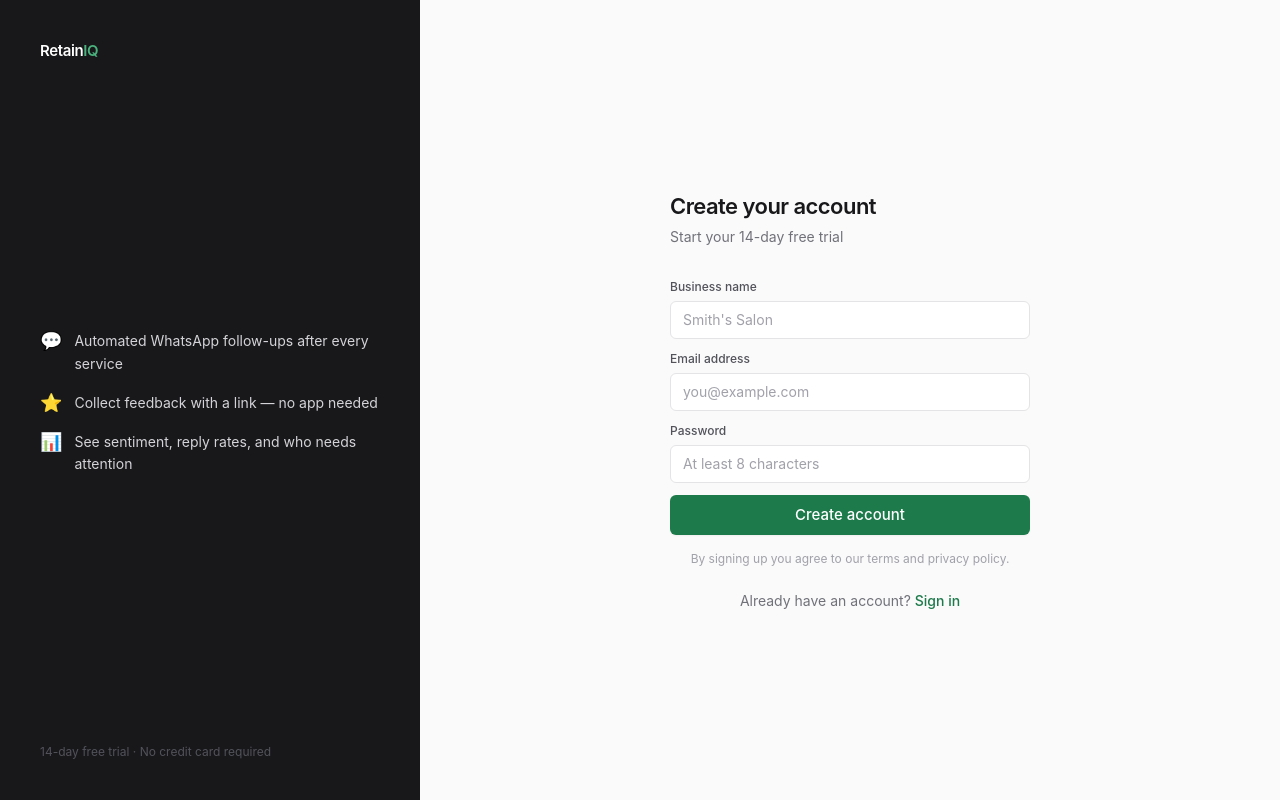
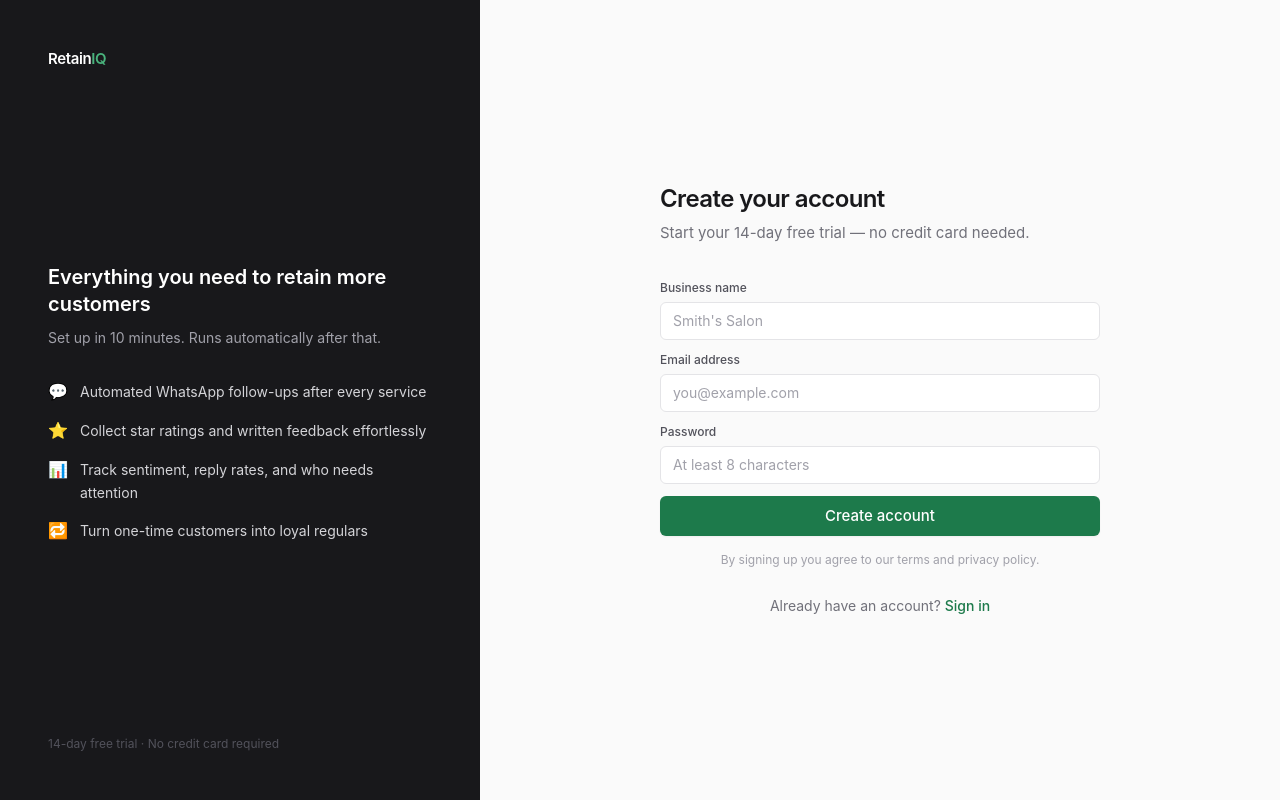
Before and after one commit to alexandresafernandes-png/RetainIQ, a Next.js app in the folder Verce/retain-iq/: page /register in a window 1280 px wide. Built offline with nearby package versions, Linux system fonts and the light colour scheme.

Commit message:
Update page.tsx

```diff
--- a/Verce/retain-iq/src/app/(auth)/register/page.tsx
+++ b/Verce/retain-iq/src/app/(auth)/register/page.tsx
@@ -2,58 +2,82 @@ import type { Metadata } from "next";
 import Link from "next/link";
 import RegisterForm from "./RegisterForm";
 
-export const metadata: Metadata = { title: "Create account" };
+export const metadata: Metadata = { title: "Create account — RetainIQ" };
+
+const FEATURES = [
+  { icon: "💬", text: "Automated WhatsApp follow-ups after every service" },
+  { icon: "⭐", text: "Collect star ratings and written feedback effortlessly" },
+  { icon: "📊", text: "Track sentiment, reply rates, and who needs attention" },
+  { icon: "🔁", text: "Turn one-time customers into loyal regulars" },
+];
 
 export default function RegisterPage() {
   return (
-    <div className="min-h-screen flex" style={{ background: "var(--bg)" }}>
-      {/* Left panel */}
-      <div className="hidden lg:flex w-[420px] shrink-0 flex-col justify-between p-10 bg-zinc-900">
+    <div className="min-h-screen w-full flex" style={{ background: "var(--bg)" }}>
+
+      {/* ── Dark left panel (desktop only) ── */}
+      <div className="hidden lg:flex flex-col justify-between w-[480px] shrink-0 p-12 bg-zinc-900">
         <Link href="/" className="text-[15px] font-semibold tracking-tight text-white">
           Retain<span className="text-brand-400">IQ</span>
         </Link>
-        <div className="space-y-4">
-          {[
-            { icon: "💬", text: "Automated WhatsApp follow-ups after every service" },
-            { icon: "⭐", text: "Collect feedback with a link — no app needed" },
-            { icon: "📊", text: "See sentiment, reply rates, and who needs attention" },
-          ].map(({ icon, text }) => (
-            <div key={text} className="flex items-start gap-3">
-              <span className="text-lg leading-none mt-0.5">{icon}</span>
-              <p className="text-zinc-300 text-sm leading-relaxed">{text}</p>
-            </div>
-          ))}
+
+        <div className="space-y-8">
+          <div>
+            <h2 className="text-xl font-semibold text-white mb-2 leading-snug">
+              Everything you need to retain more customers
+            </h2>
+            <p className="text-zinc-400 text-sm leading-relaxed">
+              Set up in 10 minutes. Runs automatically after that.
+            </p>
+          </div>
+          <ul className="space-y-4">
+            {FEATURES.map(({ icon, text }) => (
+              <li key={text} className="flex items-start gap-3">
+                <span className="text-base leading-none mt-0.5 shrink-0">{icon}</span>
+                <span className="text-zinc-300 text-sm leading-relaxed">{text}</span>
+              </li>
+            ))}
+          </ul>
         </div>
+
         <p className="text-xs text-zinc-600">14-day free trial · No credit card required</p>
       </div>
 
-      {/* Right panel */}
-      <div className="flex-1 flex flex-col">
-        <div className="flex items-center justify-between p-6 lg:hidden">
+      {/* ── Right form panel ── */}
+      <div className="flex-1 flex flex-col min-h-screen">
+
+        {/* Mobile header */}
+        <div className="lg:hidden flex items-center px-6 py-5 border-b border-zinc-100">
           <Link href="/" className="text-[15px] font-semibold tracking-tight text-zinc-900">
             Retain<span className="text-brand-600">IQ</span>
           </Link>
         </div>
 
-        <div className="flex-1 flex items-center justify-center px-6 py-12">
-          <div className="w-full max-w-[360px]">
-            <div className="mb-8">
-              <h1 className="text-[22px] font-semibold text-zinc-900 tracking-tight mb-1">
+        {/* Centered form */}
+        <div className="flex-1 flex items-center justify-center px-6 py-16">
+          <div className="w-full max-w-[440px]">
+
+            <div className="mb-9">
+              <h1 className="text-2xl font-semibold text-zinc-900 tracking-tight leading-tight mb-2">
                 Create your account
               </h1>
-              <p className="text-sm text-zinc-500">Start your 14-day free trial</p>
+              <p className="text-[15px] text-zinc-500">
+                Start your 14-day free trial — no credit card needed.
+              </p>
             </div>
 
             <RegisterForm />
 
-            <p className="text-center text-sm text-zinc-500 mt-6">
+            <p className="text-sm text-zinc-500 mt-7 text-center">
               Already have an account?{" "}
               <Link href="/login" className="text-brand-600 font-medium hover:text-brand-700 transition-colors">
                 Sign in
               </Link>
             </p>
+
           </div>
         </div>
+
       </div>
     </div>
   );
```
